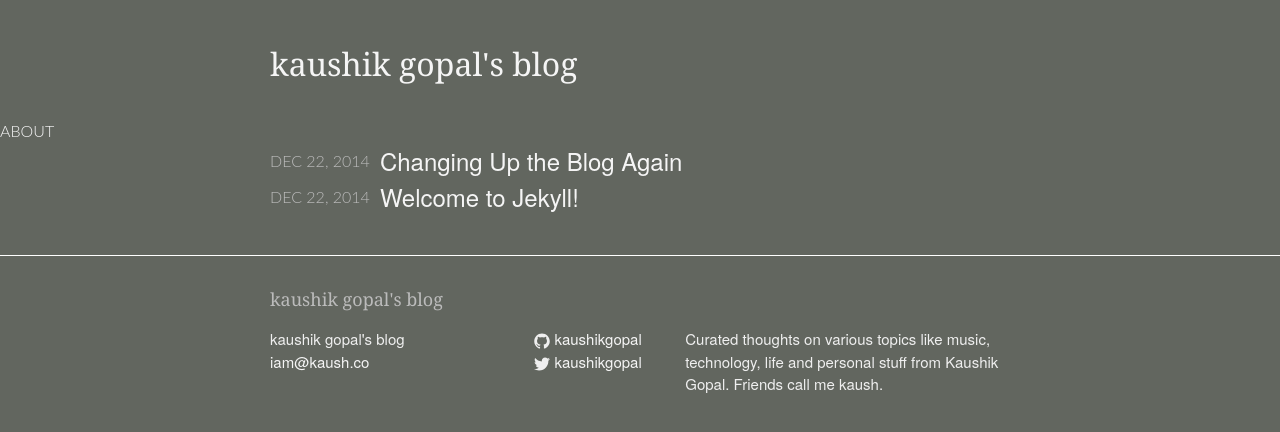
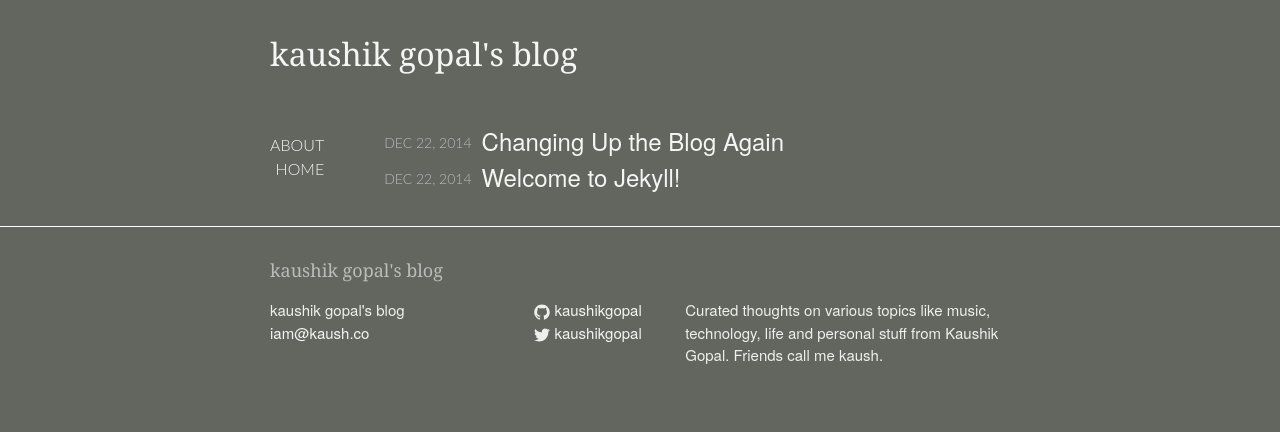
Before and after one commit to kaushikgopal/octopress-kaush-blog, a Jekyll site: the page built from index.html, in a window 1280 px wide. Shown: the top 432 px of the page. Built offline with Jekyll 4.4.1, drawn with Linux system fonts in a browser that asks for light colours.

Commit message:
fix: nav and content spacing on archive page

```diff
--- a/_includes/header.html
+++ b/_includes/header.html
@@ -8,7 +8,7 @@
     </div>
   </div>
 
-  <nav class="site-nav">
+<!--
     <a href="#" class="menu-icon">
       <svg viewBox="0 0 18 15">
         <path fill="#424242" d="M18,1.484c0,0.82-0.665,1.484-1.484,1.484H1.484C0.665,2.969,0,2.304,0,1.484l0,0C0,0.665,0.665,0,1.484,0 h15.031C17.335,0,18,0.665,18,1.484L18,1.484z"/>
@@ -17,14 +17,14 @@
       </svg>
     </a>
 
-    <div class="trigger">
+     <div class="trigger">
       {% for page in site.pages %}
       {% if page.title %}
       <a class="page-link" href="{{ page.url | prepend: site.baseurl }}">{{ page.title }}</a>
       {% endif %}
       {% endfor %}
     </div>
-  </nav>
+  -->
 
 
 
--- a/_layouts/default.html
+++ b/_layouts/default.html
@@ -7,8 +7,15 @@
 
   {% include header.html %}
 
+  <div class="wrapper">
+    <nav class="site-nav">
+      <ul>
+        <li><a class="page-link" href="/about/">About</a></li>
+        <li><a class="page-link" href="/about/">Home</a></li>
+      </ul>
+    </nav>
+
     <div class="page-content">
-      <div class="wrapper">
       {{ content }}
     </div>
   </div>
--- a/_sass/_layout.scss
+++ b/_sass/_layout.scss
@@ -1,22 +1,35 @@
 /**
  * Site header
  */
-.site-header {
+ .site-header {
     min-height: 56px;
 
     // Positioning context for the mobile navigation icon
     position: relative;
 }
 
-#banner {margin-top : 40px }
+#banner {margin-top : $spacing-unit}
 .site-title {
     &:hover { text-decoration: none; }
 }
 
+.site-nav, .page-content {
+    float: left;
+    display:table-cell;
+    margin: $spacing-unit 0;
+}
+
 .site-nav {
-    float: left;
-    line-height: 56px;
     @include micro-header;
+
+    padding-top: $spacing-micro-unit + 4px;
+    margin-right: $spacing-unit*2;
+
+    ul {
+        list-style: none;
+        margin-left: 0;
+        text-align: right;
+    }
 
     .menu-icon {
         display: none;
@@ -82,7 +95,7 @@
 /**
  * Site footer
  */
-.site-footer {
+ .site-footer {
     border-top: 1px solid $grey-color-light;
     padding: $spacing-unit 0;
 }
@@ -152,10 +165,6 @@
 /**
  * Page content
  */
-.page-content {
-    margin: 40px 0;
-}
-
 /* .page-heading {
     font-size: 20px;
 } */
@@ -176,7 +185,8 @@
 
 .post-meta {
     @include micro-header;
-    margin-top: 6px;
+    margin-top: $spacing-micro-unit + 3px;
+    font-size: 14px;
 }
 
 .post-link {
@@ -189,7 +199,7 @@
 /**
  * Posts
  */
-.post-header {
+ .post-header {
     margin-bottom: $spacing-unit;
 }
 
--- a/css/main.scss
+++ b/css/main.scss
@@ -14,7 +14,8 @@ $small-font-size:  $base-font-size * 0.875;
 $base-line-height: 1.5;
 
 
-$spacing-unit:     30px;
+$spacing-unit:          30px;
+$spacing-micro-unit:    6px;
 
 $color-brand:       #62665f; // military green color
 $color-text:        #bbb;
```
Lines whose indentation alone changed are shown as unchanged.
